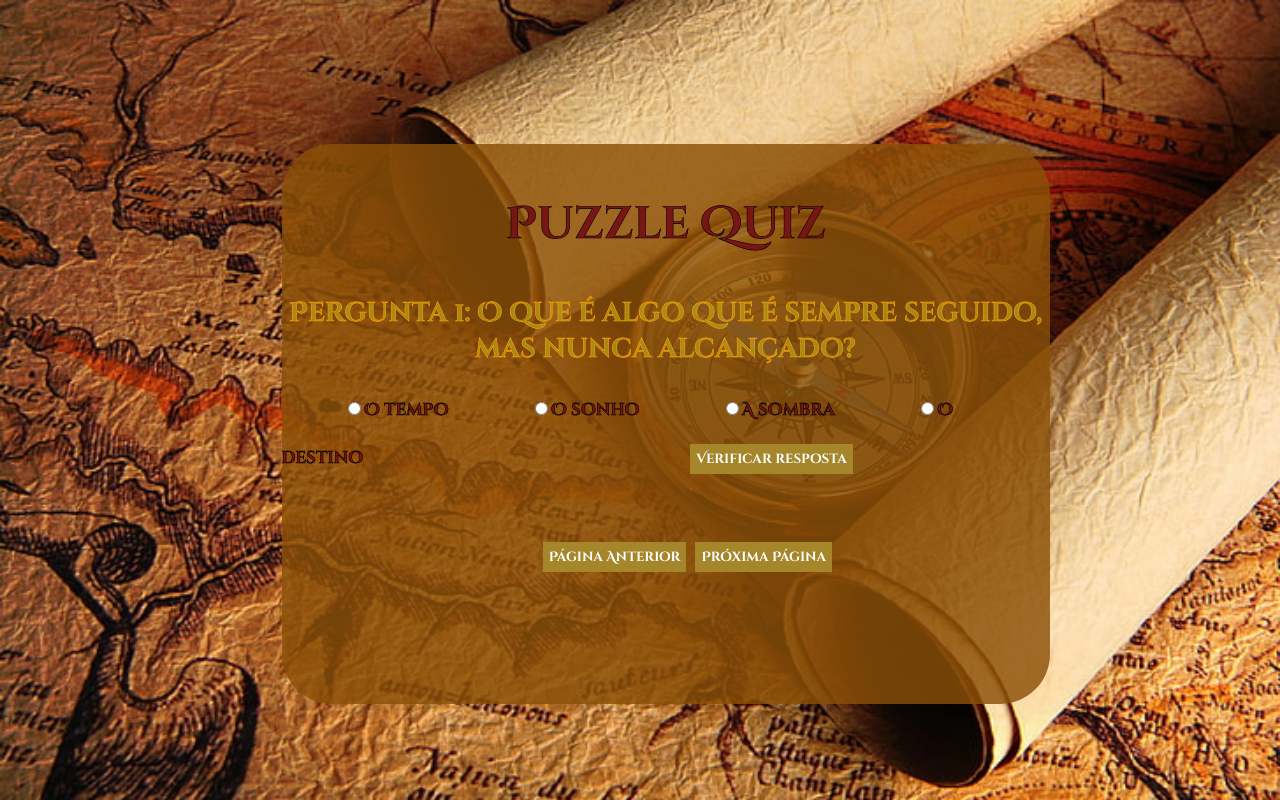
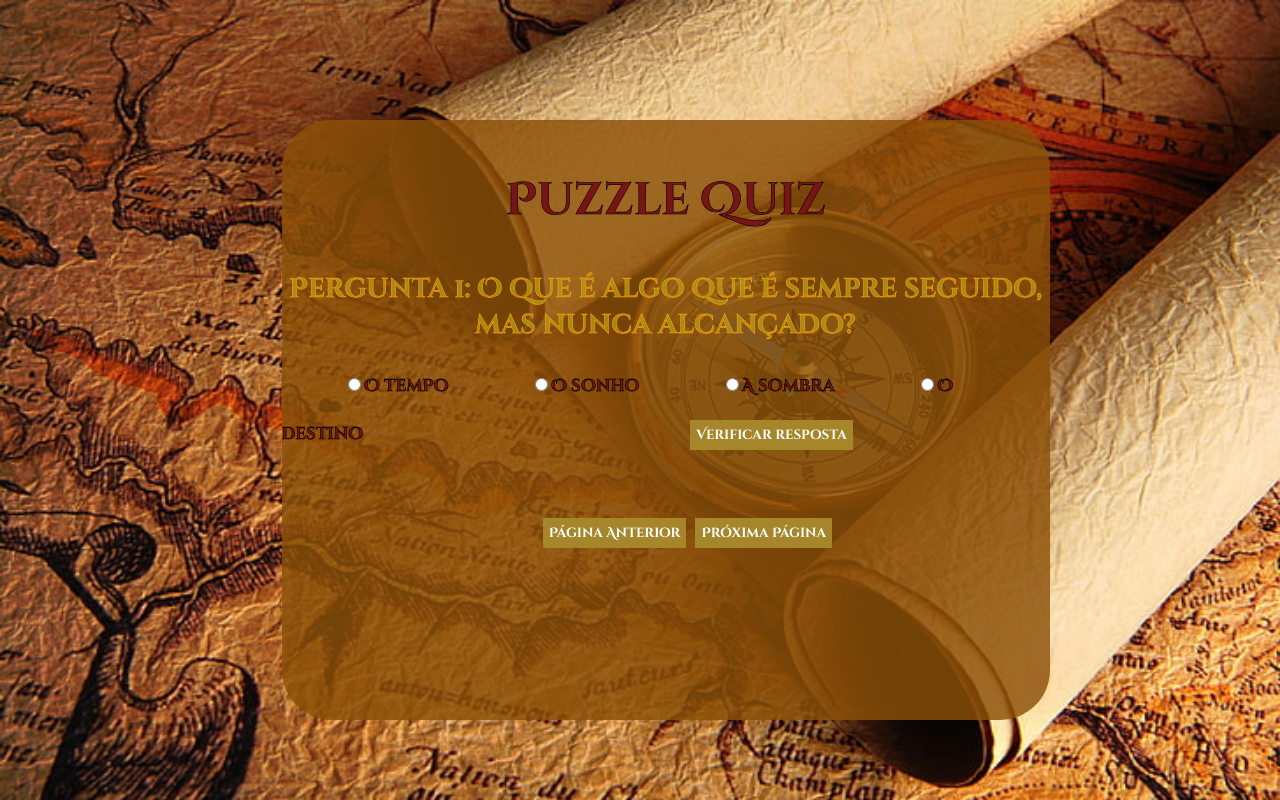
Before and after one commit to projeto-de-algoritmos/D-C_Puzzle-Quiz, a React (Create React App) app in the folder puzzle/: page / in a window 1280 px wide. Built offline with nearby package versions, Linux system fonts and the light colour scheme; a web font is replaced by a local one.

Commit message:
ajustes finais

```diff
--- a/puzzle/src/dashboard.jsx
+++ b/puzzle/src/dashboard.jsx
@@ -86,7 +86,8 @@ function Dashboard() {
     }
 
     if (resultContInvers.contInver !== 0) {
-      setFeedback(`Resposta da pergunta ${index + 1} está incorreta.`);
+      setFeedback(`Resposta da pergunta ${index + 1} está incorreta. A resposta correta é a opção ${correctAnswerKey}.`);
+
     } else {
       setFeedback(`Resposta da pergunta ${index + 1} está correta.`);
     }
--- a/puzzle/src/style/dashboard.css
+++ b/puzzle/src/style/dashboard.css
@@ -12,10 +12,10 @@
 .form {
   background-color: rgba(139, 80, 8, 0.814);
   width: 60%;
-  height: 70%;
+  height: 75%;
   position: absolute;
   left: 22%;
-  top: 18%;
+  top: 15%;
   border-radius: 50px;
 }
 .page-button {
```
Also changed, not shown: 1 other file (tests, documents, lock files or other folders).
